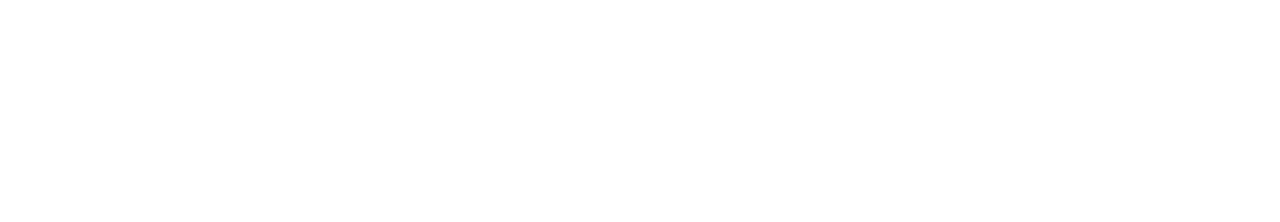
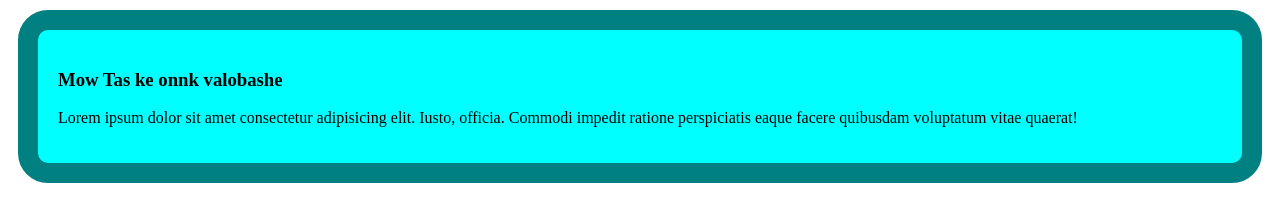
Before and after one commit to Salman9703/my-fast-github-repo, a plain HTML site: page index.html in a window 1280 px wide. Drawn offline with Linux system fonts and the light colour scheme.

Commit message:
add folder

```diff
--- a/index.html
+++ b/index.html
@@ -4,8 +4,14 @@
     <meta charset="UTF-8">
     <meta name="viewport" content="width=device-width, initial-scale=1.0">
     <title>My Fast Ever Github Repo</title>
+    <link rel="stylesheet" href="style.css">
 </head>
 <body>
+    <div>
+        <h3>Mow Tas ke onnk valobashe</h3>
+
+        <p>Lorem ipsum dolor sit amet consectetur adipisicing elit. Iusto, officia. Commodi impedit ratione perspiciatis eaque facere quibusdam voluptatum vitae quaerat!</p>
+    </div>
 
 </body>
 </html>
--- /dev/null
+++ b/style.css
@@ -0,0 +1,6 @@
+div{
+    background-color: aqua;
+    margin: 10px;
+    padding: 20px;
+    border: 20px solid teal;
+    border-radius: 30px;
```
